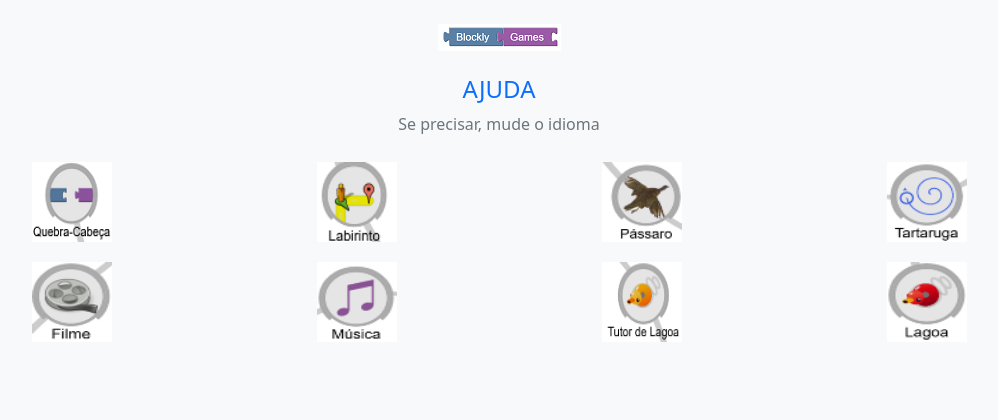
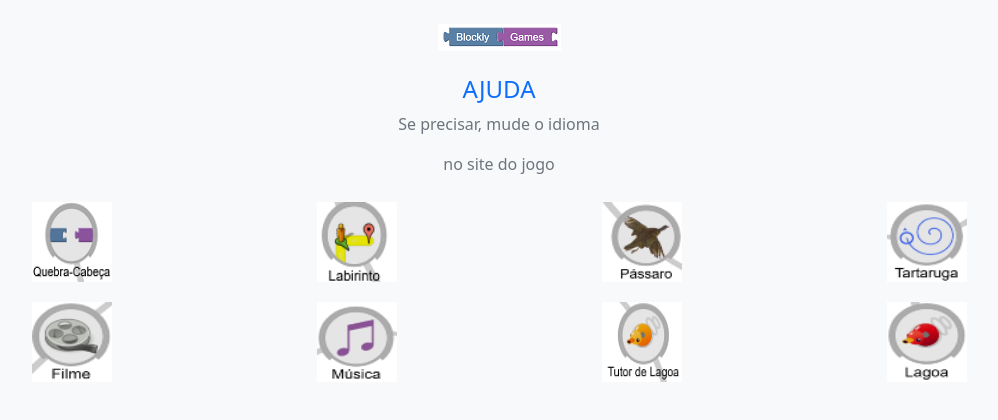
Before and after one commit to professoredmilson/help_blockly_games, a plain HTML site: page index.html in a window 1280 px wide. Shown: the whole page, without its empty margins (141-1139 px from the left). Drawn offline with nearby package versions, Linux system fonts and the light colour scheme.

Commit message:
Update index.html

```diff
--- a/index.html
+++ b/index.html
@@ -30,7 +30,7 @@
     <!-- Mensagens de Ajuda -->
     <h4 class="text-primary">AJUDA</h4>
     <p class="text-secondary">Se precisar, mude o idioma</p>
-
+<p class="text-secondary">no site do jogo</p>
     <!-- Ícones dos Jogos -->
     <div class="row justify-content-center">
       <div class="col-6 col-md-3">
```
